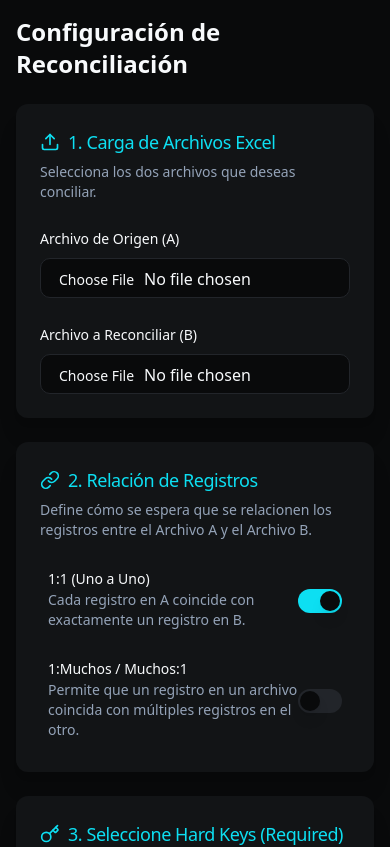
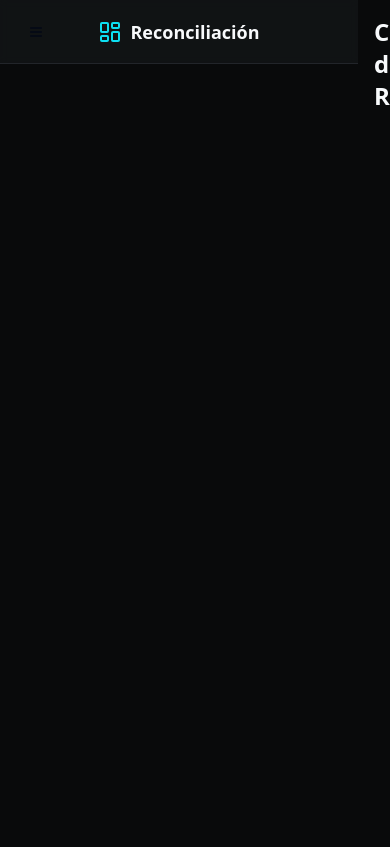
Before and after one commit to JuanLinarez/radiant-puffin-blink, a React (Vite) app: page / in a window 390 px wide. Shown: the top 847 px of the page. Built offline with nearby package versions, Linux system fonts and the light colour scheme.

Commit message:
[dyad] Implementando la navegación móvil con un componente Sheet - wrote 2 file(s)

```diff
--- a/src/components/AppLayout.tsx
+++ b/src/components/AppLayout.tsx
@@ -1,5 +1,7 @@
 import React from 'react';
 import Sidebar from './Sidebar';
+import MobileSidebar from './MobileSidebar';
+import { LayoutDashboard } from 'lucide-react';
 
 interface AppLayoutProps {
   children: React.ReactNode;
@@ -8,10 +10,22 @@ interface AppLayoutProps {
 const AppLayout: React.FC<AppLayoutProps> = ({ children }) => {
   return (
     <div className="dark flex min-h-screen bg-background">
-      {/* Sidebar Container */}
+
+      {/* Desktop Sidebar Container */}
       <div className="hidden lg:block w-20 flex-shrink-0">
         <Sidebar />
       </div>
+
+      {/* Mobile Header/Trigger (Visible below lg breakpoint) */}
+      <header className="lg:hidden sticky top-0 z-10 flex items-center justify-between h-16 px-4 border-b border-border bg-card/90 backdrop-blur-sm w-full">
+        <MobileSidebar />
+        <div className="flex items-center gap-2">
+          <LayoutDashboard className="w-6 h-6 text-primary" />
+          <span className="text-lg font-semibold text-foreground">Reconciliación</span>
+        </div>
+        {/* Placeholder for alignment */}
+        <div className="w-10"></div>
+      </header>
 
       {/* Main Content Area */}
       <main className="flex-1 p-4 lg:p-8 overflow-auto">
--- /dev/null
+++ b/src/components/MobileSidebar.tsx
@@ -0,0 +1,24 @@
+import React from 'react';
+import { Menu } from 'lucide-react';
+import { Sheet, SheetContent, SheetTrigger } from "@/components/ui/sheet";
+import { Button } from '@/components/ui/button';
+import Sidebar from './Sidebar';
+
+const MobileSidebar: React.FC = () => {
+  return (
+    <Sheet>
+      <SheetTrigger asChild>
+        <Button variant="ghost" size="icon" className="lg:hidden">
+          <Menu className="h-6 w-6" />
+        </Button>
+      </SheetTrigger>
+      {/* Setting width to w-20 to match the desktop sidebar width */}
+      <SheetContent side="left" className="p-0 w-20 sm:w-20">
+        {/* The Sidebar component already handles the full navigation structure */}
+        <Sidebar />
+      </SheetContent>
+    </Sheet>
+  );
+};
+
+export default MobileSidebar;
```
